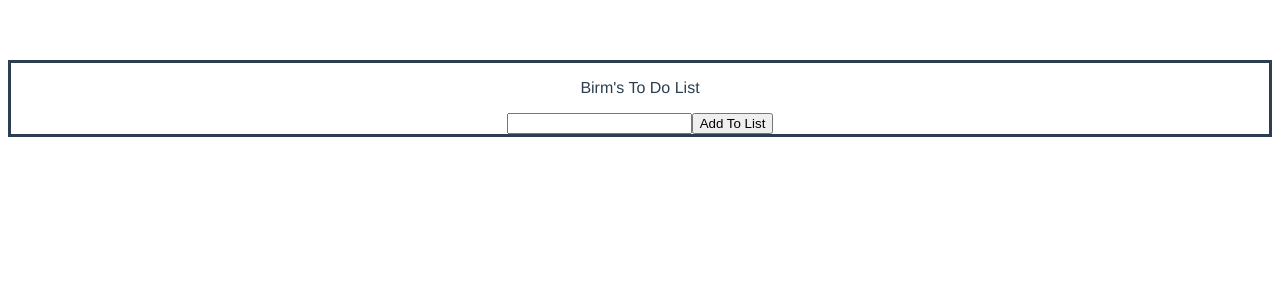
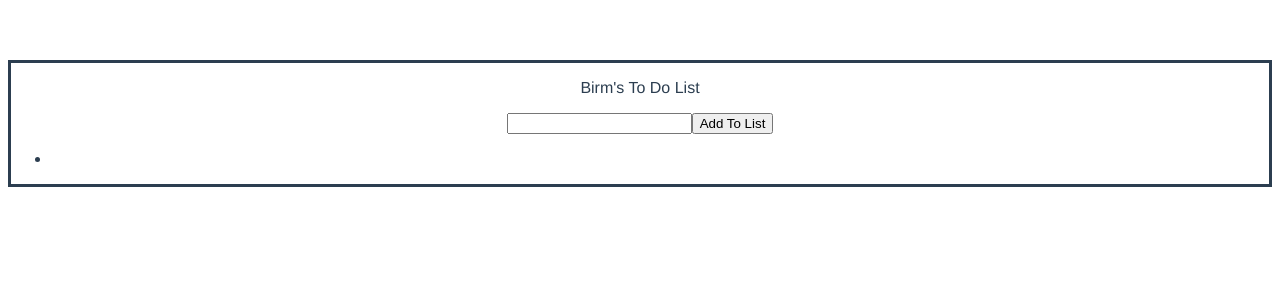
Before and after one commit to waiscodes/Vue-tdl-localstorage, a Vue app: page / in a window 1280 px wide. Shown: the top 300 px of the page. Built offline with nearby package versions, Linux system fonts and the light colour scheme.

Commit message:
Added an unorodered list to put the to do list

```diff
--- a/src/components/ToDoList.vue
+++ b/src/components/ToDoList.vue
@@ -6,6 +6,9 @@
       <input type="text" name="input" id="input" />
       <input type="submit" value="Add To List" />
     </form>
+    <ul>
+      <li></li>
+    </ul>
   </div>
 </template>
 
```
